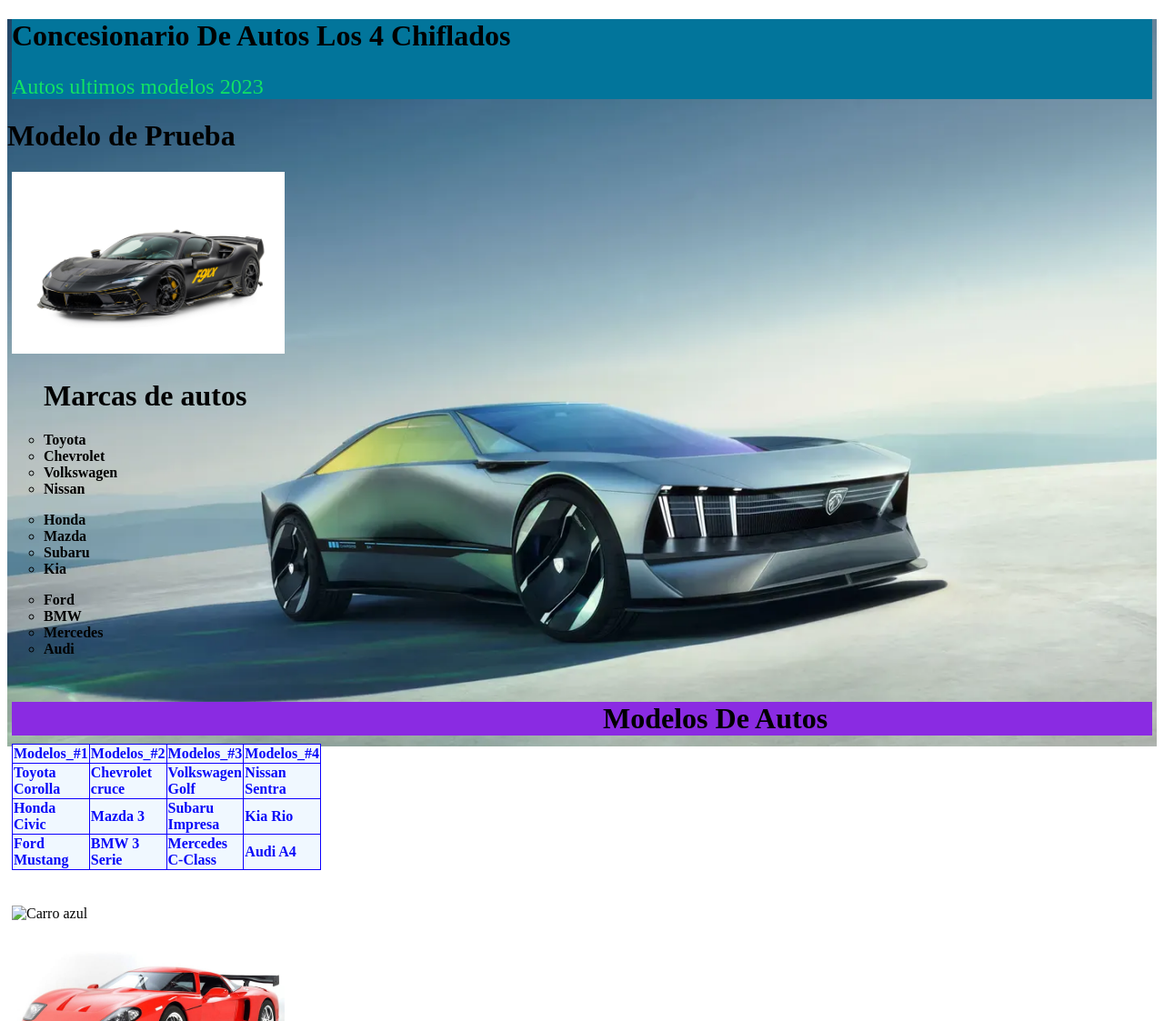
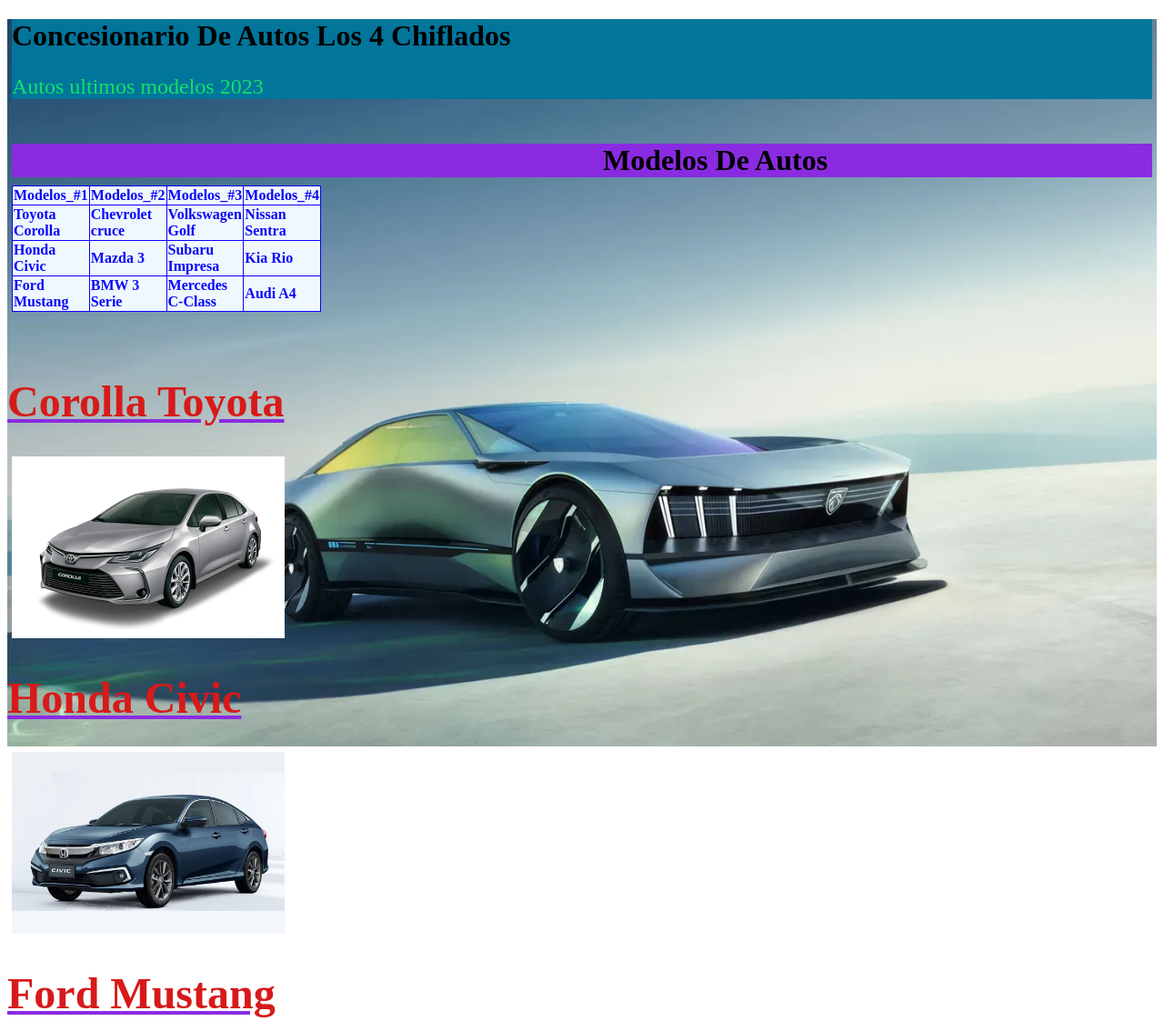
Before and after one commit to JDRG55/git-remote-add-origin-https---github.com-JDRG55-clase2_desarrolloweb, a plain HTML site: page index.html in a window 1280 px wide. Shown: the top 1123 px of the page at 91% size. Drawn offline with Linux system fonts and the light colour scheme.

Commit message:
estructura

```diff
--- a/MisEstilos/estilos.css
+++ b/MisEstilos/estilos.css
@@ -12,6 +12,9 @@
     font-family: 'Courier New', Courier, monospace;
 }
 
+.color_carro{
+    color: rgb(215, 26, 26);
+}
 
 #bloque1{
     margin: 5px 5px 5px 5px;
--- a/index.html
+++ b/index.html
@@ -21,37 +21,6 @@
 
 <div class="logo1">  <img src="./Misimagenes/logo.png" alt="Carro azul" width="130" height="80"></div>
 
-    <h1>Modelo de Prueba</h1>
-    <!-- Etiqueta de imagen de auto-->
-    <div id="carro" > <a href="https://es.vecteezy.com/fotos-gratis/carro">
-        <img src="./Misimagenes/CAR5.jpg" alt="Carro azul" width="300" height="200">
-    </a> <br></div>
-
-    <div>
-       <!-- Listas -->
-
-        <ul id="cuadro" >
-
-          <h1>Marcas de autos</h1>
-          <li><td><strong>Toyota</strong> </td></li>
-          <li><td><strong>Chevrolet</strong> </td></li>
-            <li><td><strong>Volkswagen</strong> </td></li>
-              <li><td><strong>Nissan</strong> </td></li>
-          </ul>
-
-          <ol id="cuadro1">
-            <li><td><strong>Honda</strong> </td></li>
-            <li><td><strong>Mazda</strong> </td></li>
-             <li><td><strong>Subaru </strong> </td></li>
-               <li><td><strong>Kia</strong> </td></li>
-          </ol>
-
-          <ol id="cuadro2">
-           <li><td><strong>Ford</strong> </td></li>
-           <li> <td><strong>BMW</strong> </td></li>
-           <li><td><strong>Mercedes</strong> </td></li>
-           <li><td><strong>Audi</strong> </td></li>
-          </ol>
 
 
           <div id="block">
@@ -97,21 +66,17 @@
 
 
     </div>
-
+    <a href="./MisPaginas/Corolla.html" target="_blank" ><h1 class="color_carro">Corolla Toyota</h1></a>
      <!-- Imagen de auto -->
-     <div class="car1"> <img src="./Misimagenes/CAR2.jpg" alt="Carro azul" width="300" height="200">
+     <div class="car1"> <a href="./MisPaginas/Corolla.html" target="_blank" ><img src="./Misimagenes/corolla.jpg" alt="Carro azul" width="300" height="200">
      </a> <br></div>
-
+     <a href="./MisPaginas/Corolla.html" target="_blank" ><h1 class="color_carro">Honda Civic</h1></a>
      <!-- Imagen de auto -->
-     <div class="car1"> <img src="./Misimagenes/CAR3.jpg" alt="Carro azul" width="300" height="200">
+     <div class="car1"><a href="./MisPaginas/Honda.html" target="_blank" ><img src="./Misimagenes/honda.jpg" alt="Carro azul" width="300" height="200">
      </a> <br></div>
-
+     <a href="./MisPaginas/Mustang.html" target="_blank" ><h1 class="color_carro">Ford Mustang</h1></a>
      <!-- Imagen de auto -->
-     <div class="car1"> <img src="./Misimagenes/CAR4.jpg" alt="Carro azul" width="300" height="200" >
-     </a> <br></div>
-
-     <!-- Imagen de auto -->
-     <div class="car1"> <img src="./Misimagenes/CAR1.jpg" alt="Carro azul" width="300" height="200">
+     <div class="car1"> <a href="./MisPaginas/Mustang.html" target="_blank" ><img src="./Misimagenes/mustang.jpg" alt="Carro azul" width="300" height="200" >
      </a> <br></div>
 
 
```
Also changed, not shown: MisPaginas/Corolla.html (renamed from MisPaginas/mision.html), MisPaginas/Honda.html (renamed from MisPaginas/vision.html), MisPaginas/Mustang.html (added), Misimagenes/corolla.jpg (added), Misimagenes/honda.jpg (added), Misimagenes/mustang.jpg (added).
